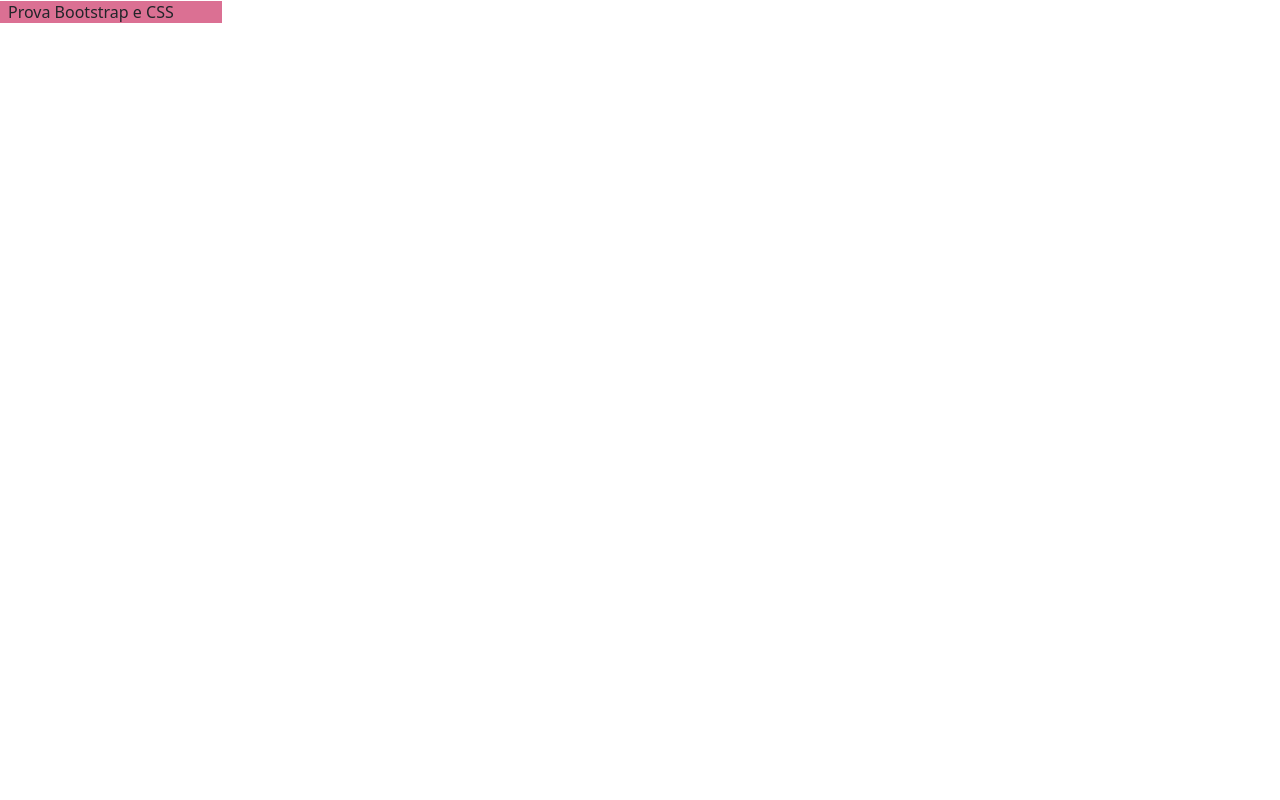
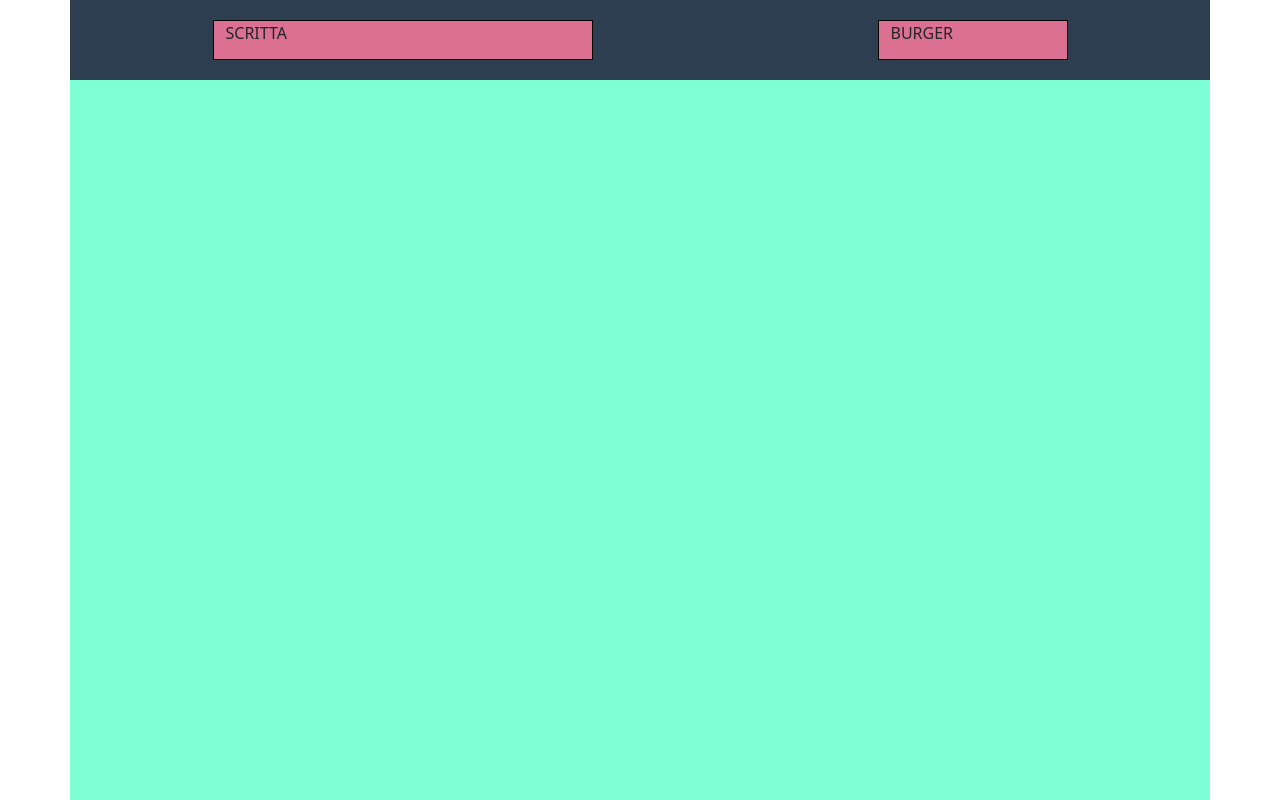
Before and after one commit to FedericaPozzer/html-css-bootstrap-freelancer, a plain HTML site: page index.html in a window 1280 px wide. Drawn offline with nearby package versions, Linux system fonts and the light colour scheme.

Commit message:
header layout ok

```diff
--- a/css/style.css
+++ b/css/style.css
@@ -1,3 +1,22 @@
-span {
+/* DEBUG */
+.container,
+.container-md,
+.container-xxl {
+    background-color: aquamarine;
+    height: 100vh;
+}
+
+header > .row .col-4,
+header > .row .col-2 {
     background-color: palevioletred;
+    height: 2.5rem;
+    border: 1px solid black;
 }
+
+
+/* ************************** */
+
+header > .row {
+    height: 5rem;
+    background-color: #2c3e50;
+}
--- a/index.html
+++ b/index.html
@@ -6,16 +6,46 @@
     <meta name="viewport" content="width=device-width, initial-scale=1.0">
     <title>Bootstrap Freelancer</title>
 
-<!-- STYLESHEETS -->
-    <!-- Bootstrap -->
-    <link href="https://cdn.jsdelivr.net/npm/bootstrap@5.2.3/dist/css/bootstrap.min.css" rel="stylesheet" integrity="sha384-rbsA2VBKQhggwzxH7pPCaAqO46MgnOM80zW1RWuH61DGLwZJEdK2Kadq2F9CUG65" crossorigin="anonymous">
+    <!-- STYLESHEETS -->
+        <!-- Bootstrap -->
+        <link href="https://cdn.jsdelivr.net/npm/bootstrap@5.2.3/dist/css/bootstrap.min.css" rel="stylesheet" integrity="sha384-rbsA2VBKQhggwzxH7pPCaAqO46MgnOM80zW1RWuH61DGLwZJEdK2Kadq2F9CUG65" crossorigin="anonymous">
+        <!-- My CSS -->
+        <link rel="stylesheet" href="./css/style.css">
 
-    <!-- My CSS -->
-    <link rel="stylesheet" href="./css/style.css">
 </head>
 <body>
+    <div class="container container-md container-xxl">
+        <header>
+            <!-- TODO: header (row già d-flex) con 2 col separate da space between - da md in su separati da space around // link e burger menu - da md il burger menu diventa una ul -->
+            <!-- #2c3e50 -->
+            <div class="row justify-content-between justify-content-md-around align-items-center">
+                <div class="col-4">SCRITTA</div>
+                <div class="col-2">BURGER</div>
+            </div>
 
-    <span class="pe-5 ps-2">Prova Bootstrap e CSS</span>
+        </header>
 
+    </div>
+
+    <!-- TODO: header (row già d-flex) con 2 col separate da space between - da md in su separati da space around // link e burger menu - da md il burger menu diventa una ul -->
+    <!-- #2c3e50 -->
+
+    <!-- TODO: jumbotron con h1 e con una col-12 - in md una col-6 e a xxl una col-5, entrambe justify content center // la col in flex direction column -->
+    <!-- #1abc9c -->
+
+    <!-- TODO: section (con container? in caso cambiano) con un div h2 e sotto row con col (con wrap o cambiano le col da col-12 a md col-6 e xxl col-4) -->
+    <!-- #ffffff -->
+
+    <!-- TODO: section con stesso container, tre div: titolo h2, 2 col flex direction column che da md diventa flex direction row, button -->
+    <!-- #1abc9c -->
+
+    <!-- TODO: section con il solito titolo h2, 4 div (di cui tre con border bottom) e un div con border top e dentro un button -->
+    <!-- #ffffff -->
+
+    <!-- TODO: footer nav con tre div sovrapposti, da md in poi si affiancano -->
+    <!-- #3a546d -->
+
+    <!-- TODO: footer barra con un div in centro -->
+    <!-- #2c3e50 -->
 </body>
 </html>
```
